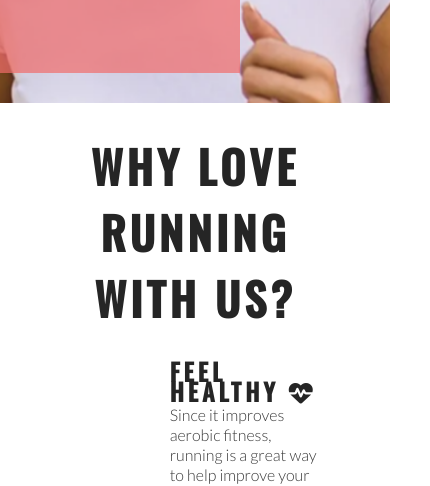
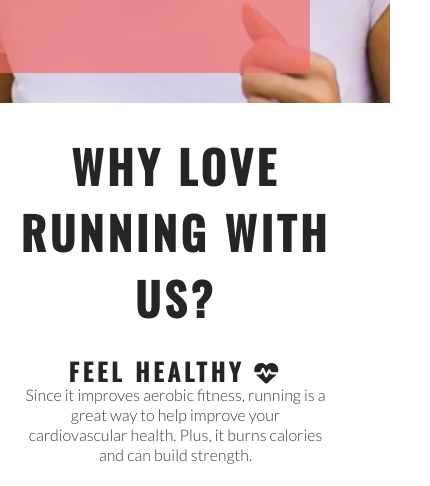
Before and after one commit to jhoanTrujillo/love-running, a plain HTML site: page index.html in a window 390 px wide. Shown: the part 617-1103 px from the top of the page, 430 px wide, since content can reach past the window. Drawn offline with nearby package versions, Linux system fonts and the light colour scheme.

Commit message:
add responsive style to ethos

```diff
--- a/assets/css/style.css
+++ b/assets/css/style.css
@@ -291,4 +291,31 @@ footer {
         margin-bottom: 20px;
         line-height: 25px;
     }
+
+    #cover-text {
+        left: 0;
+    }
+
+    #club-ethos {
+        width: 90%;
+        height: 1200px;
+        margin: auto 0;
+    }
+
+    .left-about-heading,
+    .right-about-heading {
+        width: inherit;
+    }
+
+    .left-about-heading h2,
+    .right-about-heading h2 {
+        width: 100%;
+        text-align: center;
+    }
+
+    .left-about-heading p,
+    .right-about-heading p {
+        padding: 0 20px;
+        text-align: center;
+    }
 }
```
